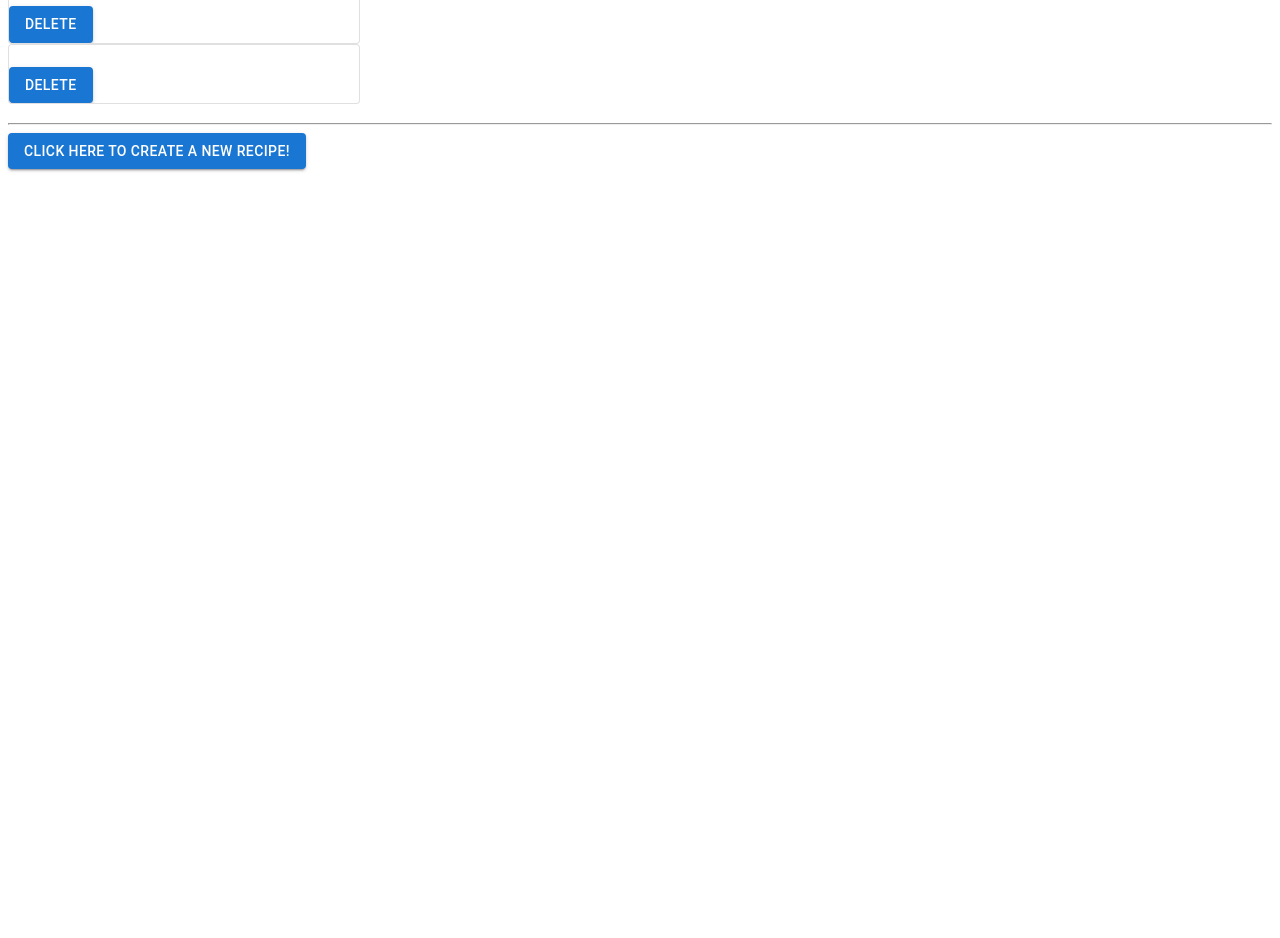
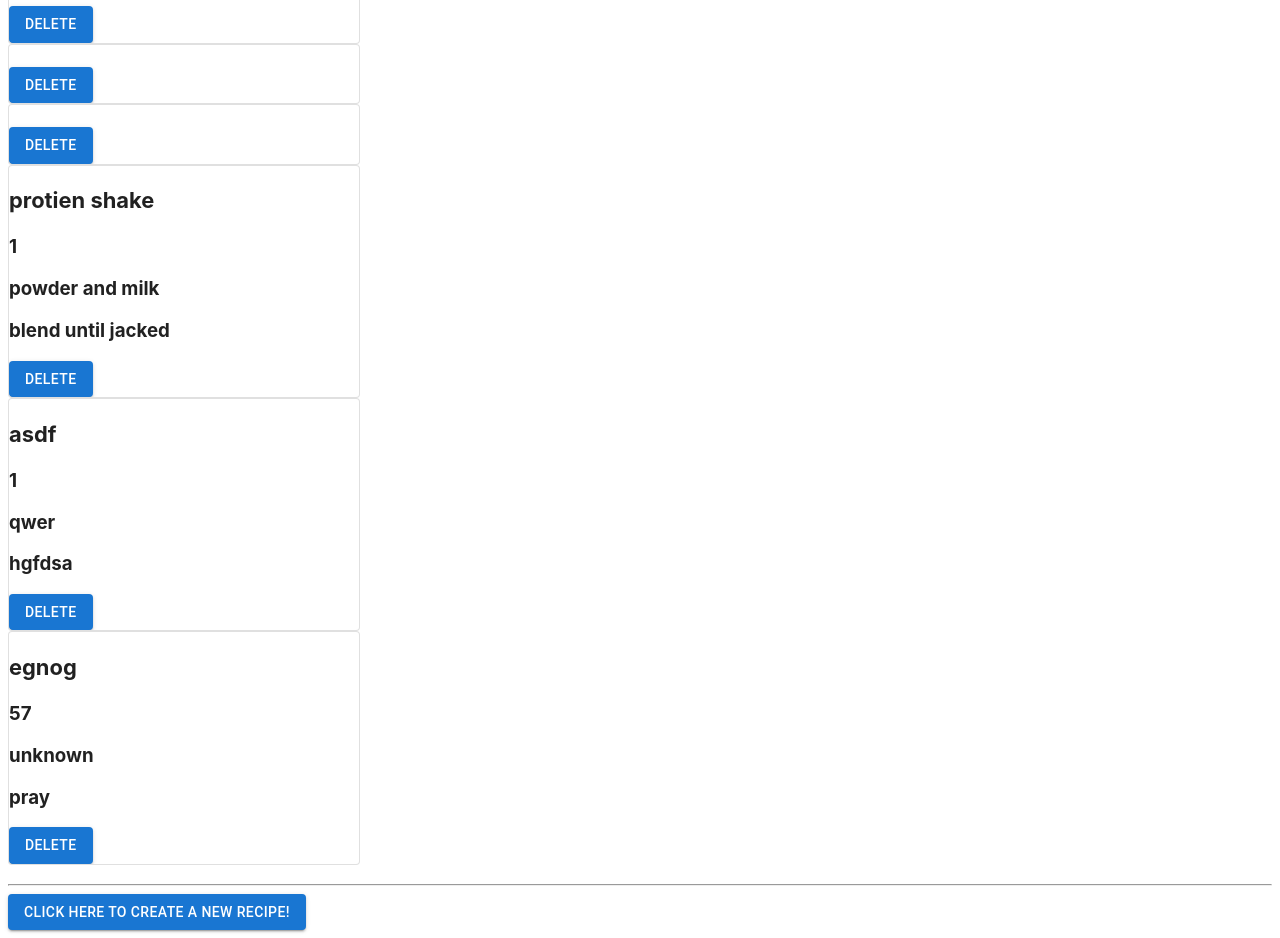
Before and after one commit to FBManley/my-appa, a React (Create React App) app: page /recipelist in a window 1280 px wide. Shown: the part 2760-3698 px from the top of the page. Before the commit the page ends 2937 px from the top, so only its background shows below. Built offline with nearby package versions, Linux system fonts and the light colour scheme; data requests are answered from the project's data file.

Commit message:
state is hard

```diff
--- a/db.json
+++ b/db.json
@@ -83,6 +83,30 @@
     },
     {
       "id": 13
+    },
+    {
+      "id": 14
+    },
+    {
+      "name": "protien shake",
+      "amount": "1",
+      "ingredients": "powder and milk",
+      "instructions": "blend until jacked",
+      "id": 15
+    },
+    {
+      "name": "asdf",
+      "amount": "1",
+      "ingredients": "qwer",
+      "instructions": "hgfdsa",
+      "id": 16
+    },
+    {
+      "name": "egnog",
+      "amount": "57",
+      "ingredients": "unknown",
+      "instructions": "pray",
+      "id": 17
     }
   ]
 }
--- a/src/element/CocktailCard.js
+++ b/src/element/CocktailCard.js
@@ -1,5 +1,5 @@
 import React from 'react'
-import Button from '@mui/material/Button';
+// import Button from '@mui/material/Button';
 import Card from '@mui/material/Card';
 
  const CocktailCard = ({drinks}) => {
--- a/src/element/RecipeCard.js
+++ b/src/element/RecipeCard.js
@@ -3,6 +3,14 @@ import Button from '@mui/material/Button';
 import Card from '@mui/material/Card';
 
 const RecipeCard = ({ amount, id, ingredients, instructions, name }) => { //send props from recipeLists, render a card for single db.json objectn by id
+
+  // const handleDeleteClick = () => {
+  //   fetch(`http://localhost:3001/recipes/${id}`, {
+  //     method: "DELETE",
+  //   })
+  //   .then((r) => r.json())
+  //   .then(() => console.log("deleted!"))
+  // }
 
   return (
     <div>
@@ -12,7 +20,7 @@ const RecipeCard = ({ amount, id, ingredients, instructions, name }) => { //send
       <p>{ingredients}</p>
       <p>{instructions}</p>
       <p>{id}</p>
-      <Button variant="contained">delete</Button>
+      <Button className="remove" variant="contained" >delete</Button>
       </Card>
      </div>
   )
--- a/src/element/RecipeForm.js
+++ b/src/element/RecipeForm.js
@@ -16,6 +16,7 @@ const RecipeForm = () => {
       ...newrecipe, [e.target.name]: e.target.value
     })
   }
+
   const handleSubmit = (e) => {
     e.preventDefault() //suppressing default action of form is post, then refresh
     fetch("http://localhost:3001/recipes", {
@@ -30,7 +31,7 @@ const RecipeForm = () => {
        instructions: newrecipe.instructions,
       })
     })
-    // setnewRecipe("") need to reset form
+    e.target.reset();
   }
 
   const [cocktail, setCocktail] = useState({
@@ -59,6 +60,7 @@ const RecipeForm = () => {
       })
     })
   }, []) //different array here to allow for another call to this fetch instead ONLY on load
+  //dont need useEffect here, can just be a fetch in seperate function. not a must but is nice to have
 
 //e=change , e.target is the input field above syntax lets me have only one handle despite having 2+ input fields
   return (
@@ -70,13 +72,13 @@ const RecipeForm = () => {
     <form onSubmit={handleSubmit}>
       <lable for="name">Drink Name:</lable>
       <input name="name" onChange={handleChange} type="text" /><br/>
-      <label>Amount:</label>
+      <label>Amount: </label>
       <input name="amount" onChange={handleChange} type="text" /><br/>
       <label>Ingredients:</label>
       <input name="ingredients" onChange={handleChange} type="text" /><br/>
-      <input type="submit" />
       <label>Instructions:</label>
       <input name="instructions" onChange={handleChange} type="text" /><br/>
+      <Button variant="contained" ><input type="submit" /></Button>
     </form>
    </div>
   )
--- a/src/element/RecipeList.js
+++ b/src/element/RecipeList.js
@@ -14,6 +14,7 @@ const RecipeList = () => {
       )
   }, [])
 
+
  const recipesList = recipes.map((recipe) => (
   <RecipeCard
     key={recipe.id}
@@ -21,6 +22,7 @@ const RecipeList = () => {
     ingredients={recipe.ingredients}
     instructions={recipe.instructions}
     amount={recipe.amount}
+
   />
  ))
   return (
--- a/src/index.css
+++ b/src/index.css
@@ -24,3 +24,8 @@ nav {
     text-decoration: "none";
     color: "blue";
 }
+
+img {
+  height: 300px;
+  width: 300px;
+}
```
Also changed, not shown: src/element/FetchNewRecipeButton.js (added, +8 -0 lines), 1 other file (tests, documents, lock files or other folders).
